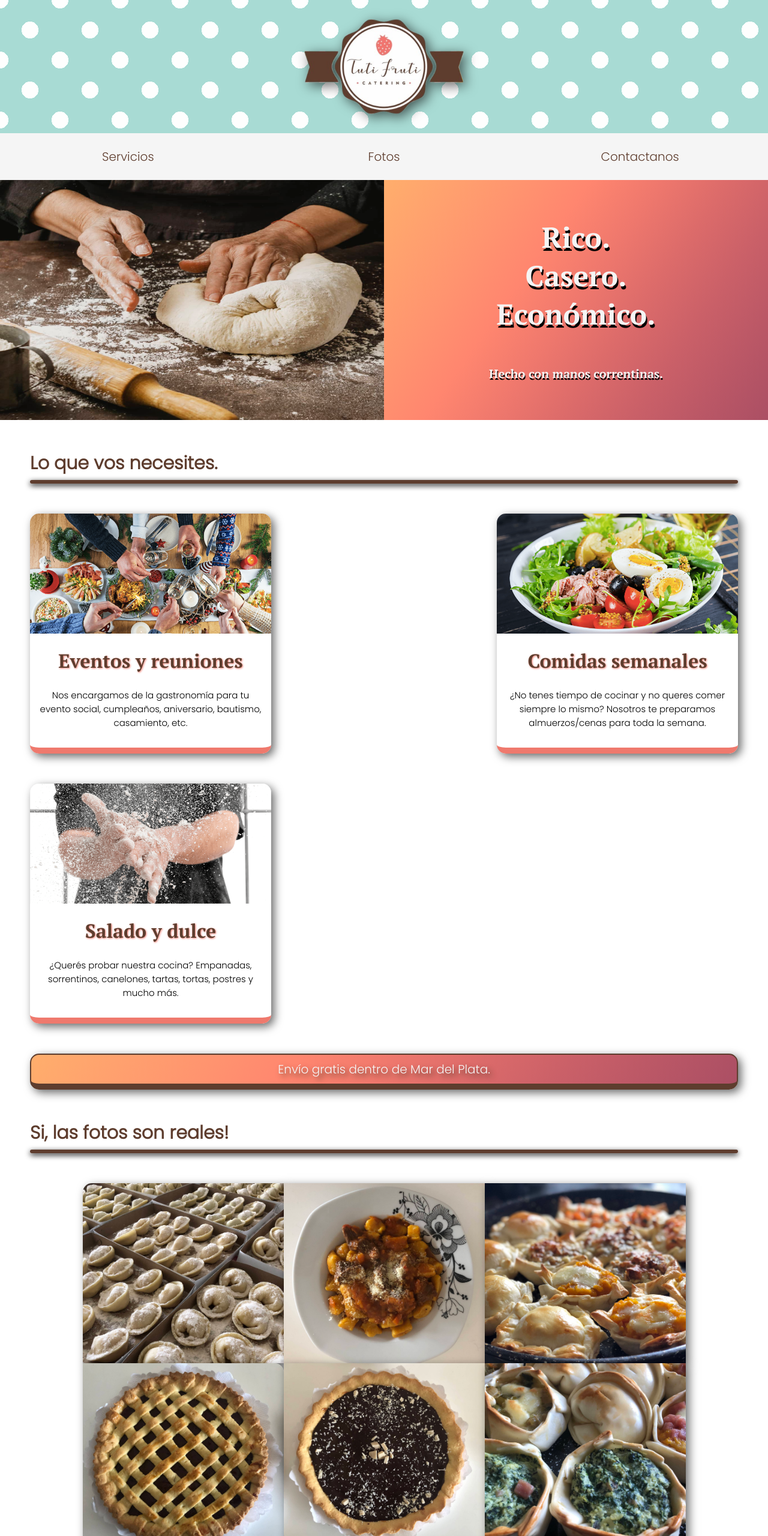
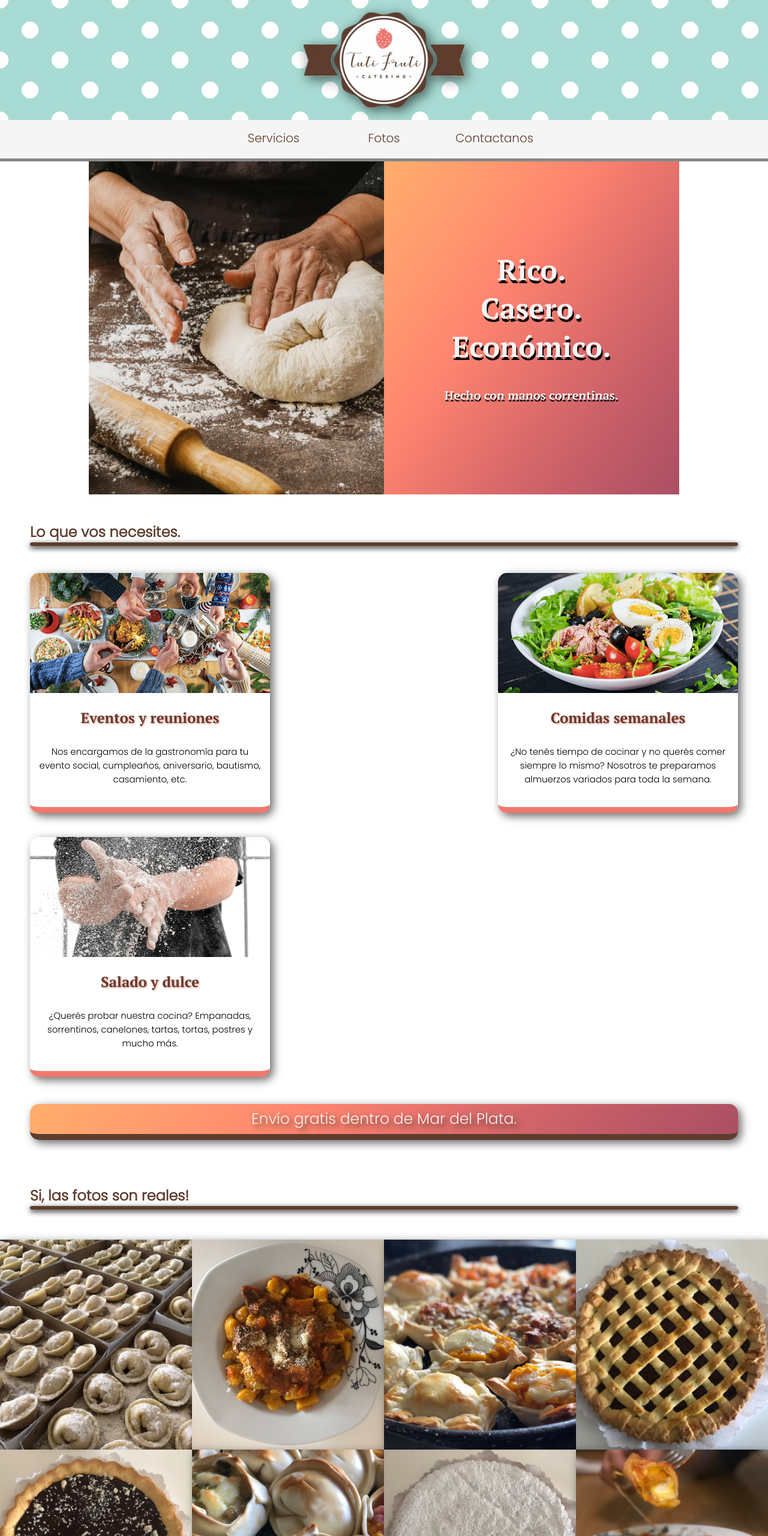
Before and after one commit to datatomy/tutifruticatering, a plain HTML site: page index.html in a window 1280 px wide. Shown: the top 2560 px of the page at 60% size. Drawn offline with Linux system fonts and the light colour scheme.

Commit message:
version4

```diff
--- a/index.html
+++ b/index.html
@@ -4,6 +4,7 @@
     <meta charset="UTF-8">
     <meta name="viewport" content="width=device-width, initial-scale=1.0">
     <link rel="stylesheet" type="text/css" href="style.css">
+    <link rel="stylesheet" type="text/css" href="mediaquery.css">
     <link href="https://fonts.googleapis.com/css2?family=PT+Serif:wght@700&display=swap" rel="stylesheet">
     <link href="https://fonts.googleapis.com/css2?family=Poppins:wght@300&display=swap" rel="stylesheet">
     <link  rel="icon"   href="Logos/Logo Corto PNG.png" type="image/png">
@@ -15,7 +16,9 @@
             <img src="Logos/PNG Logo.png" alt="Logo Largo" id="Logo">
         </div>
     </header>
-    <nav class="navbar">
+    <nav class="blend">
+        <input type="checkbox" id="menu">
+        <label for="menu" class="hamburguesa"> ☰ </label>
         <ul>
           <li><a href="#seccionTarjetas">Servicios</a></li>
           <li><a href="#seccionImagenes">Fotos</a></li>
@@ -23,37 +26,37 @@
         </ul>
     </nav>
     <main>
-        <div class="seccionPresentacion">
+        <section class="seccionPresentacion">
             <img src="Imagenes/Stock/FondoPresentacion.jpg" alt="Foto Presentacion" id="fotoPresentacion">
             <div class="textoPresentacion">
                 <h1>Rico.</h1>
                 <h1>Casero.</h1>
                 <h1>Económico.</h1>
                 <br>
-                <br>
-                <br>
+                <br id="brInvisible">
                 <h4 class="h4dePresentacion">Hecho con manos correntinas.</h4>
             </div>
-        </div>
+        </section>
 
-        <div class="seccionTarjetas" id="seccionTarjetas">
+        <section class="seccionTarjetas" id="seccionTarjetas">
             <div class="separador">
                 <h4 class="h4dePresentacion">Lo que vos necesites.</h4>
                 <hr>
             </div>
             <div class="containerTarjetas">
                 <div class="tarjeta">
-                    <div class="imagenTarjeta" id="imagenTarjeta1"></div>
+                    <div class="imagenTarjeta"><img src="Imagenes/Stock/banquete.png" alt="Banquete" class="imgTarjeta"></div>
                     <h3 class="tituloTarjeta">Eventos y reuniones</h3>
                     <p class="parrafoTarjeta">Nos encargamos de la gastronomía para tu evento social, cumpleaños, aniversario, bautismo, casamiento, etc.</p>
                 </div>
                 <div class="tarjeta">
-                    <div class="imagenTarjeta" id="imagenTarjeta2"></div>
+                    <div class="imagenTarjeta"><img src="Imagenes/Stock/plato.png" alt="Plato de Comida" class="imgTarjeta"></div>
                     <h3 class="tituloTarjeta">Comidas semanales</h3>
-                    <p class="parrafoTarjeta">¿No tenes tiempo de cocinar y no queres comer siempre lo mismo? Nosotros te preparamos almuerzos/cenas para toda la semana.</p>
+                    <p class="parrafoTarjeta" id="pTarjetachico">¿Sin tiempo de cocinar? Nosotros te preparamos almuerzos variados para toda la semana.</p>
+                    <p class="parrafoTarjeta" id="pTarjetagrande">¿No tenés tiempo de cocinar y no querés comer siempre lo mismo? Nosotros te preparamos almuerzos variados para toda la semana.</p>
                 </div>
                 <div class="tarjeta">
-                    <div class="imagenTarjeta" id="imagenTarjeta3"></div>
+                    <div class="imagenTarjeta"><img src="Imagenes/Stock/manosharina.png" alt="Cocina" class="imgTarjeta"></div>
                     <h3 class="tituloTarjeta">Salado y dulce</h3>
                     <p class="parrafoTarjeta">¿Querés probar nuestra cocina? Empanadas, sorrentinos, canelones, tartas, tortas, postres y mucho más.</p>
                 </div>
@@ -61,12 +64,12 @@
             <div class="envioGratis">
                 <p>Envío gratis dentro de Mar del Plata.</p>
             </div>
-        </div>
+        </section>
 
-        <div class="seccionImagenes" id="seccionImagenes">
-            <div class="separador">
-                <h4 class="h4dePresentacion">Si, las fotos son reales!</h4>
-                <hr>
+        <section class="seccionImagenes" id="seccionImagenes">
+            <div class="separador" id="separador2">
+                <h4 class="h4dePresentacion" id="separadorH4img">Si, las fotos son reales!</h4>
+                <hr id="separadorH4hr">
             </div>
             <div class="containerImagenes">
                 <div class="imagenesReales" id="imagen1"></div>
@@ -78,18 +81,19 @@
                 <div class="imagenesReales" id="imagen7"></div>
                 <div class="imagenesReales" id="imagen8"></div>
             </div>
-        </div>
-        <div class="seccionContactanos" id="seccionContactanos">
+        </section>
+        <section class="seccionContactanos" id="seccionContactanos">
             <div class="contactanos">
-                <form action="#" target="" method="get" name="formDatosPersonales">
+                <form action="mailto:data_tomy@hotmail.com" enctype="text/plain" target="" method="post" name="formDatosPersonales">
                 <p>Contactanos</p>
                 <label for="nombre">Nombre y apellido</label>
                 <input type="text" name="nombre" id="nombre" required/>
-                <label for="email" />Mail</label>
+                <label for="email">Mail</label>
                 <input type="email" name="email" id="email" required/>
                 <label for="mensaje">Mensaje</label>
                 <textarea name="mensaje" for="mensaje" maxlength="300"></textarea>
                 <input type="submit" name="enviar" value="Enviar"/>
+                <!-- - formspree.io - tutifruticatering@gmail.com tutifruti - -->
                 </form>
             </div>
             <div class="seguinos">
@@ -99,13 +103,13 @@
                 <div class="container-redes">
                     <a href="https://www.instagram.com/tuti.fruti.catering/" target="_blank"><img src="Imagenes/Redes/instagram.png" alt="Logo Instagram" class="redes"></a>
                     <a href="https://www.facebook.com/tuti.fruti.catering/" target="_blank"><img src="Imagenes/Redes/facebook.png" alt="Logo Facebook" class="redes"></a>
-                    <img src="Imagenes/Redes/whatsapp.png" alt="Logo Whatsapp" class="redes">
+                    <a href="https://www.wa.link/grbvui" target="_blank"><img src="Imagenes/Redes/whatsapp.png" alt="Logo Whatsapp" class="redes"></a>
                 </div>
             </div>
-        </div>
+        </section>
     </main>
     <footer>
-        <p class="parrafoFooter">Mar del Plata, Buenos Aires, Argentina | Hecho por Tomás Alvarez.</p>
+        <p class="parrafoFooter">Mar del Plata, Buenos Aires, Argentina | Hecho por <a href="https://github.com/datatomy" target="_blank" class="datatomy">datatomy</a>.</p>
     </footer>
 </body>
 </html>
--- /dev/null
+++ b/mediaquery.css
@@ -0,0 +1,220 @@
+@media (min-width: 400px) {
+    .parrafoTarjeta {
+        margin: 15px;
+    }
+    .envioGratis > p {
+        font-size: 18px;
+    }
+    .containerImagenes {
+        height: 800px;
+    }
+    .redes {
+        width: 100px;
+        height: 100px;
+    }
+}
+
+@media (min-width: 450px) {
+    .seccionPresentacion {
+        height: 750px;
+    }
+    #pTarjetachico {
+        display: none;
+    }
+    #pTarjetagrande {
+        display: inline-block;
+    }
+    .envioGratis > p {
+        font-size: 20px;
+    }
+    .textoPresentacion > h1 {
+        font-size: 2.8rem;
+    }
+    .textoPresentacion > h4 {
+        font-size: 21px;
+    }
+    #brInvisible {
+        display: inline-block;
+    }
+}
+
+@media (min-width: 550px) {
+    nav ul li a {
+        width: 180px;
+        padding: 15px;
+        font-size: 20px;
+    }
+    nav ul li {
+        display: inline-block;
+    }
+    .hamburguesa {
+        display: none;
+    }
+    nav ul {
+        display: inline-block;
+    }
+}
+
+@media (min-width: 655px) {
+    .containerTarjetas {
+        flex-direction: row;
+        flex-wrap: wrap;
+    }
+    .tarjeta {
+        height: 400px;
+        width: 400px;
+    }
+    .contactanos {
+        padding: 50px;
+    }
+    .containerImagenes {
+        height: 1000px;
+    }
+}
+
+@media (min-width: 750px) {
+    .seccionPresentacion {
+        height: 1050px;
+    }
+}
+
+@media (min-width: 850px) {
+    .tarjeta {
+        margin: 15px 10px;
+        height: 400px;
+        width: 300px;
+    }
+    .containerImagenes {
+        height: 1300px;
+    }
+    .seccionContactanos {
+        justify-content: center;
+        align-items: center;
+        flex-direction: row;
+        flex-wrap: nowrap;
+    }
+    form {
+        width: 350px;
+        height: 470px;
+    }
+    .seguinos{
+        width: 100%;
+    }
+    .redes {
+        width: 100px;
+        height: 100px;
+    }
+}
+
+@media (min-width: 950px) {
+    .tarjeta {
+        margin: 15px;
+        height: 400px;
+        width: 400px;
+    }
+    .containerImagenes {
+            flex-direction: row;
+            height: 850px;
+    }
+    .imagenesReales {
+        width: 33.33%;
+        height: 33.33%;
+    }
+    #imagen3 {
+        border-top-right-radius: 15px;
+    }
+    #imagen5 {
+        border-top-right-radius: 0px;
+    }
+    #imagen6 {
+        border-bottom-right-radius: 15px;
+    }
+    #imagen7 {
+        border-bottom-left-radius: 15px;
+    }
+    .envioGratis > p {
+        font-size: 25px;
+    }
+    .textoPresentacion > h1 {
+        font-size: 3.5rem;
+    }
+    .textoPresentacion > h4 {
+        font-size: 27px;
+    }
+}
+
+@media (min-width: 1023px) {
+    .seccionPresentacion {
+        flex-direction: row;
+        height: 400px;
+    }
+    #fotoPresentacion {
+        width: 50%;
+        height: 100%;
+    }
+    .textoPresentacion {
+        width: 50%;
+        height: 100%;
+    }
+    .textoPresentacion > h1 {
+        font-size: 3rem;
+    }
+    .textoPresentacion > h4 {
+        font-size: 20px;
+    }
+}
+
+@media (min-width: 1250px) {
+    .seccionPresentacion {
+        height: 560px;
+    }
+    .seccionTarjetas{
+        margin: 0px;
+        padding: 30px 50px 25px 50px;
+        width: 100%;
+    }
+    .containerTarjetas{
+        justify-content: space-between;
+    }
+    .tarjeta {
+        margin: 20px 0px;
+    }
+    #separador2 {
+        margin: 25px 50px;
+    }
+    #separadorH4img {
+        margin: 25px 50px 0px 50px;
+    }
+    #separadorH4hr {
+        margin: 0px 50px 25px 50px;
+    }
+    .containerImagenes {
+        flex-direction: row;
+        height: 700px;
+    }
+    .imagenesReales {
+        width: 25%;
+        height: 50%;
+    }
+    #imagen1,#imagen2,#imagen3,#imagen4,#imagen5,#imagen6,#imagen7,#imagen8 {
+        border-radius: 0px;
+    }
+    .contactanos {
+        display: flex;
+        justify-content: center;
+    }
+    form {
+        width: 400px;
+    }
+    form > p {
+        font-size: 3rem;
+    }
+    .tituloSeguinos {
+        font-size: 3rem;
+    }
+    .redes {
+        width: 150px;
+        height: 150px;
+        margin: 30px;
+    }
+}
--- a/style.css
+++ b/style.css
@@ -9,148 +9,221 @@ body {
     justify-content: center;
     align-items: center;
     flex-direction: column;
-    flex-wrap: wrap;
 }
 
 header {
     display: flex;
     justify-content: center;
     align-items: center;
+    width: 100vw;
 }
 
 .divHeader {
-    display: flex;
-    justify-content: center;
-    align-items: center;
     background-image: radial-gradient(#fefefe 20%, transparent 20%),
     radial-gradient(#fefefe 20%, transparent 20%);
     background-color: #a8dbd4;
     background-position: 0 0, 50px 50px;
     background-size: 100px 100px;
-    width: 100%;
-    padding: 0px 100px;
+    width: 2560px;
+    display: flex;
+    justify-content: center;
+    align-items: center;
 }
 
 #Logo {
-    width: 300px;
-    padding: 17px;
-    margin: 15px 0px;
-    -webkit-filter: drop-shadow(5px 5px 10px rgba(0,0,0,0.6));
+    width: 270px;
+    margin: 20px;
     filter: drop-shadow(5px 5px 10px rgba(0,0,0,0.6));
 }
 
-a {
-    text-decoration: none;
+
+ul{
+    display: none;
   }
 
-.navbar {
-    background-color: whitesmoke;
+  input:checked  ~ ul{
+    display:block;
+  }
+
+  input {
+    display: none;
+  }
+
+  .hamburguesa {
+    box-sizing: border-box;
+    display: inline-block;
+    width: 30px;
+    height: 30px;
+    line-height: 30px;
+    font-weight: bold;
+    user-select: none;
+    text-align: center;
+  }
+
+nav {
+    width: 100%;
+    background: whitesmoke;
+    box-shadow: 0px 5px 0px #888888;
     display: flex;
+    flex-direction: column;
     align-items: center;
     justify-content: center;
-    width: 100vw;
+    z-index: 1;
 }
 
-.navbar ul {
-    margin: 0;
-    padding: 0;
-    list-style-type: none;
-    display: flex;
-    align-items: center;
-    justify-content: center;
+nav ul {
+    list-style: none;
+    text-align: center;
+}
+
+nav ul li {
+    display: block;
+    background: whitesmoke;
+}
+
+nav ul li a {
+    display: block;
+    padding: 5px;
+    text-decoration: none;
+    color: #5e3d2e;
+    font-size: 15px;
+    font-family: 'Poppins', sans-serif;
+}
+
+nav ul li a,
+nav ul li a:after,
+nav ul li a:before {
+    transition: all .5s;
+}
+
+nav ul li a:hover {
+    color: #ef796d;
+}
+
+nav.blend ul li a {
+    position: relative;
+    overflow: hidden;
+    z-index: 1;
+}
+
+nav.blend ul li a:hover {
+    color: #ef796d;
+    border-bottom: 4px solid #ef796d;
+}
+
+nav.blend ul li a:before,
+nav.blend ul li a:after {
+    position: absolute;
+    width: 100%;
+    height: 100%;
+    top: 0;
+    bottom: 0;
+    background: whitesmoke;
+    transition: all .5s;
+    margin: auto;
+    content: '.';
+    color: transparent;
+    z-index: -1;
+    opacity: 0.75;
+}
+
+nav.blend ul li a:before {
+    left: 0;
+}
+
+nav.blend ul li a:after {
+    right: 0;
+}
+
+nav.blend ul li a:hover:after,
+nav.blend ul li a:hover:before {
     width: 100%;
 }
 
-.navbar ul li {
+main {
     display: flex;
-    align-items:center;
     justify-content: center;
-    flex-wrap: wrap;
-    background-color: whitesmoke;
+    align-items: center;
+    flex-direction: column;
     width: 100vw;
 }
-
-
-.navbar ul li a {
-    color: #5e3d2e;
-    padding: 24px;
-    width: 180px;
-    text-align: center;
-    font-size: 20px;
-    font-family: 'Poppins', sans-serif;
-}
-
-
-.navbar ul a:hover,
-.navbar ul a:focus {
-    background: #5e3d2e;
-    color: whitesmoke;
-}
-
 
 .seccionPresentacion {
     display: flex;
     justify-content: center;
     align-items: center;
-    flex-wrap: wrap;
-    flex-direction: row;
+    flex-direction: column;
+    margin-bottom: 15px;
+    height: 550px;
 }
 
 #fotoPresentacion {
     width: 100%;
-    height: auto;
+    height: 50%;
+    object-fit: cover;
 }
 
 .textoPresentacion {
     width: 100%;
-    height: 430px;
+    height: 50%;
     background-image: linear-gradient(125deg, #ffae6c 0, #ffa16e 12.5%, #ff946f 25%, #ff866f 37.5%, #ef786d 50%, #dc6b6a 62.5%, #ca6068 75%, #ba5766 87.5%, #ab4f64 100%);
     display: flex;
     justify-content: center;
     align-items: center;
     flex-direction: column;
+    padding: 20px;
 }
 
 .textoPresentacion > h1 {
     font-family: 'PT Serif', serif;
-    font-size: 3rem;
+    font-size: 2rem;
     color: whitesmoke;
     text-shadow: black 2px 5px;
 }
 
 .textoPresentacion > h4 {
     font-family: 'PT Serif', serif;
-    font-size: 20px;
+    font-size: 17px;
     color: whitesmoke;
     text-shadow: black 1px 3px;
 }
 
-.h4dePresentacion {
-    font-family: 'Poppins', sans-serif;
-    font-size: 30px;
-    color: #5e3d2e;
+#brInvisisble {
+    display: none;
+}
+
+.separador {
+    margin: 25px;
+    width: 100%;
+    display: contents;
 }
 
 hr {
     border: 3px solid #5e3d2e;
     border-radius: 10px;
     height: 0px;
-    text-align: center;
-    margin-top: 5px;
-    box-shadow: black 0px 3px 10px;;
+    text-align: left;
+    box-shadow: black 0px 3px 10px;
+}
+
+.h4dePresentacion {
+    font-family: 'Poppins', sans-serif;
+    font-size: 1.5rem;
+    color: #5e3d2e;
 }
 
 .seccionTarjetas {
-    margin: 50px;
+    margin: 25px;
 }
 
 .containerTarjetas {
     display: flex;
-    flex-wrap: wrap;
-    justify-content: space-between;
+    flex-direction: column;
+    justify-content: center;
     align-items: center;
     margin-top: 25px;
     margin-bottom: 25px;
+    width: 100%;
 }
 
 .tarjeta {
@@ -163,9 +236,8 @@ hr {
     justify-content: space-between;
     align-items: center;
     flex-direction: column;
-    width: 402px;
-    margin-top: 25px;
-    margin-bottom: 25px;
+    width: 100%;
+    margin: 15px;
 }
 
 .imagenTarjeta {
@@ -175,38 +247,35 @@ hr {
     border-top-right-radius: 15px;
     border-top-left-radius: 15px;
     float: center;
-    background-size: cover;
-    margin-left: 0px;
 }
 
-#imagenTarjeta1 {
-    background-image: url("Imagenes/Stock/banquete.png");
-}
-
-#imagenTarjeta2 {
-    background-image: url("Imagenes/Stock/plato.png");
-}
-
-#imagenTarjeta3 {
-    background-image: url("Imagenes/Stock/manosharina.png");
+.imgTarjeta {
+    object-fit: cover;
+    border-top-right-radius: 15px;
+    border-top-left-radius: 15px;
+    width: 100%;
+    height: 200px;
 }
 
 .tituloTarjeta {
     font-family: 'PT Serif', serif;
-    font-size: 2rem;
+    font-size: 1.5rem;
     color: #5e3d2e;
-    width: 400px;
     text-align: center;
     text-shadow: #ef796d 1px 1px 3px;
     margin-top: 10px;
 }
 
 .parrafoTarjeta {
-    margin: 10px;
+    margin: 5px;
     padding-bottom: 20px;
     font-family: 'Poppins', sans-serif;
     font-size: 15px;
     text-align: center;
+}
+
+#pTarjetagrande {
+    display: none;
 }
 
 .envioGratis {
@@ -214,24 +283,30 @@ hr {
     height: 60px;
     background-image: linear-gradient(125deg, #ffae6c 0, #ffa16e 12.5%, #ff946f 25%, #ff866f 37.5%, #ef786d 50%, #dc6b6a 62.5%, #ca6068 75%, #ba5766 87.5%, #ab4f64 100%);
     border-radius: 15px;
-    border: 2px solid #5e3d2e;
     border-bottom: 10px solid #5e3d2e;
     box-shadow: 5px 5px 15px rgba(0,0,0,0.6);
     display: flex;
     justify-content: center;
     align-items: center;
-
 }
 
 .envioGratis > p {
     color: whitesmoke;
     font-family: 'Poppins', sans-serif;
-    font-size: 20px;
+    font-size: 90%;
     text-shadow: 5px 5px 10px #5e3d2e;
 }
 
+#separadorH4img {
+    margin: 0px 25px;
+}
+
+#separadorH4hr {
+    margin: 0px 25px;
+}
+
 .seccionImagenes {
-    margin: 50px;
+    margin: 25px 0px;
 }
 
 .containerImagenes {
@@ -239,15 +314,17 @@ hr {
         flex-wrap: wrap;
         justify-content: center;
         align-items: center;
-        margin-top: 50px;
-        margin-bottom: 50px;
-        border-radius: 15px;
+        flex-direction: column;
+        width: 100vw;
+        height: 600px;
+        margin: 50px 0px 25px 0px;
 }
 
 .imagenesReales {
-    width: 335px;
-    height: 300px;
+    width: 50%;
+    height: 25%;
     background-size: cover;
+    background-position: center;
     box-shadow: 5px 5px 15px rgba(0,0,0,0.6);
 }
 
@@ -263,11 +340,11 @@ hr {
 }
 #imagen4 {
     background-image: url("Imagenes/Reales/4.jpg");
-    border-top-right-radius: 15px;
+    border-bottom-left-radius: 15px;
 }
 #imagen5 {
     background-image: url("Imagenes/Reales/5.jpg");
-    border-bottom-left-radius: 15px;
+    border-top-right-radius: 15px;
 }
 #imagen6 {
     background-image: url("Imagenes/Reales/6.jpg");
@@ -282,33 +359,22 @@ hr {
 
 .seccionContactanos {
     background-image: linear-gradient(125deg, #ffae6c 0, #ffa16e 12.5%, #ff946f 25%, #ff866f 37.5%, #ef786d 50%, #dc6b6a 62.5%, #ca6068 75%, #ba5766 87.5%, #ab4f64 100%);
-    width: 100vp;
+    width: 100vw;
     display: flex;
     justify-content: space-around;
+    flex-direction: column;
     align-items: center;
     flex-wrap: wrap;
-    margin-top: 75px;
-}
-
-h3 {
-    font-family: 'PT Serif', serif;
-    font-size: 2rem;
-    color: #5e3d2e;
-    width: 400px;
-    text-align: center;
-    text-shadow: #ef796d 1px 1px 3px;;
-    margin-top: 10px;
 }
 
 .contactanos {
     height: 100%;
-    padding-top: 50px;
-    padding-bottom: 50px;
-
+    padding: 50px 25px 50px 25px;
+    width: 100%;
 }
 
 form {
-	width: 400px;
+	width: 100%;
     height: 100%;
     padding: 25px;
 	border-radius:15px;
@@ -323,7 +389,7 @@ form {
 
 form > p {
     font-family: 'PT Serif', serif;
-    font-size: 2.5rem;
+    font-size: 2rem;
     color: black;
     text-shadow: whitesmoke 2px 5px;
     margin-bottom: 25px;
@@ -394,7 +460,7 @@ textarea {
 
 .tituloSeguinos {
     font-family: 'PT Serif', serif;
-    font-size: 3rem;
+    font-size: 2rem;
     color: whitesmoke;
     text-shadow: black 2px 5px;
     margin: 25px;
@@ -403,15 +469,16 @@ textarea {
 .container-redes {
     display: flex;
     justify-content: center;
+    flex-direction: row;
     align-items: center;
     flex-wrap: wrap;
 }
 
 .redes {
-    width: 125px;
-    height: 125px;
+    width: 60px;
+    height: 60px;
     background-size: cover;
-    margin: 50px;
+    margin: 0px 5px 50px 5px;
     -webkit-filter: drop-shadow(5px 5px 20px rgba(0,0,0,0.6));
     filter: drop-shadow(5px 5px 20px rgba(0,0,0,0.6));
 }
@@ -421,7 +488,8 @@ footer {
     display: flex;
     justify-content: center;
     align-items: center;
-    height: 50px;
+    height: 51px;
+    width: 100vw;
 }
 
 .parrafoFooter {
@@ -431,81 +499,11 @@ footer {
     text-shadow: 5px 5px 10px #5e3d2e;
     margin: 5px;
     text-align: center;
-    width: max-content;
+    width: 100%;
     padding: 0px 7px;
 }
 
-
-
-@media (min-width: 1280px) {
-
-    #fotoPresentacion {
-        width: 50%;
-        height: 550px;
-    }
-
-    .textoPresentacion {
-        width: 50%;
-        height: 550px;
-    }
-
+.datatomy {
+    color: whitesmoke;
+    text-decoration: none;
 }
-
-@media (min-width: 800px) and (max-width: 1280px) {
-
-    #fotoPresentacion {
-        width: 50%;
-        height: 400px;
-    }
-
-    .textoPresentacion {
-        width: 50%;
-        height: 400px;
-    }
-}
-
-@media (max-width: 800px) {
-
-    .seccionPresentacion {
-        flex-direction: column;
-    }
-    .textoPresentacion {
-        height: 550px;
-    }
-}
-
-
-
-@media (max-width: 550px) {
-
-    .navbar ul li a {
-        padding: 20px;
-        width: 180px;
-        font-size: 18px;
-        display: block;
-    }
-
-    .navbar ul li {
-        width: inherit;
-        padding: 0px 251px;
-    }
-
-    .navbar ul {
-        flex-direction: column;
-    }
-
-    .textoPresentacion {
-        height: 450px;
-    }
-}
-
-@media (min-width: 500px) {
-
-    .divHeader {
-        width: 100vw;
-    }
-
-    footer {
-        width: 100vw;
-    }
-}
```
